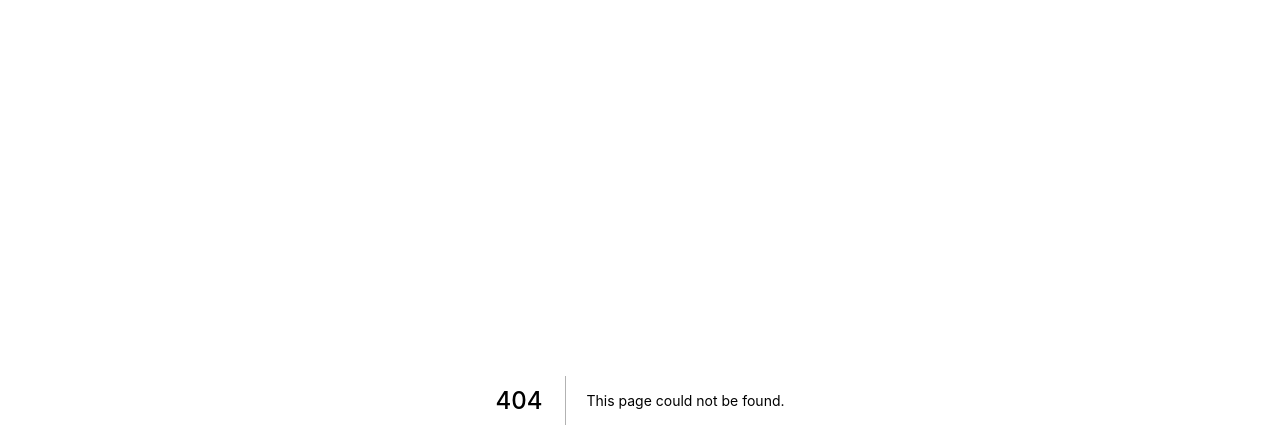
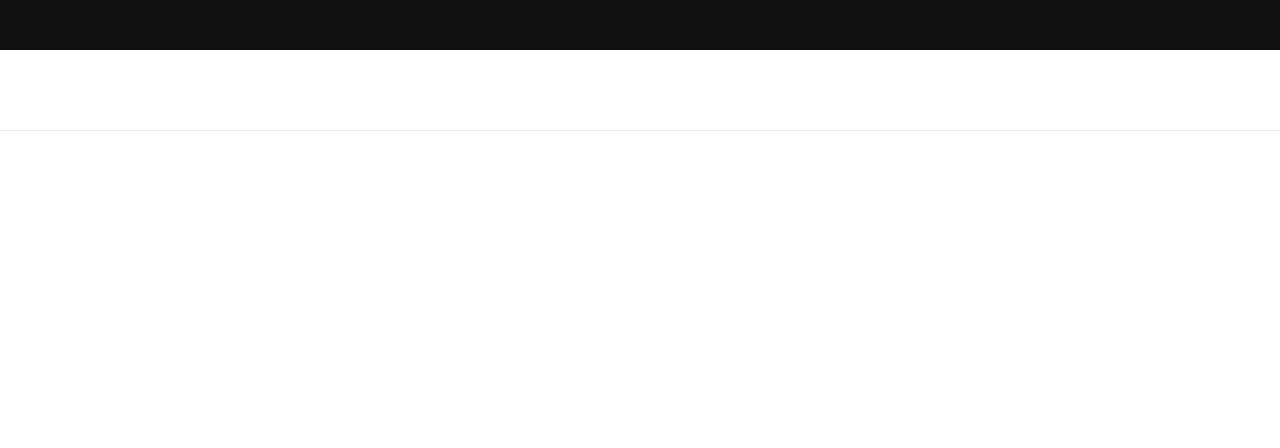
Before and after one commit to casey1991/layout-templates, a Next.js app: page /navbar/next in a window 1280 px wide. Before the commit this address had no page. Shown: the top 448 px of the page. Built offline with nearby package versions, Linux system fonts and the light colour scheme.

Commit message:
#LAYOUT: create sticky next navbar

```diff
--- a/pages/navbar/index.tsx
+++ b/pages/navbar/index.tsx
@@ -2,6 +2,7 @@ export const Index = () => {
   return (
     <div>
       <a href="/navbar/sketch">Sketch</a>
+      <a href="/navbar/next">Next</a>
     </div>
   );
 };
--- /dev/null
+++ b/pages/navbar/next.tsx
@@ -0,0 +1,38 @@
+import React from "react";
+export const SketchBavbar = () => {
+  return (
+    <div>
+      <div className="banner"></div>
+      <header></header>
+      <main>
+        <section></section>
+        <section></section>
+        <section></section>
+      </main>
+      <style jsx global>
+        {`
+          *,
+          *::before,
+          *::after {
+            padding: 0;
+            margin: 0;
+          }
+          .banner {
+            height: 50px;
+            background-color: #111;
+          }
+          header {
+            position: sticky;
+            top: 0;
+            height: 80px;
+            border-bottom: 1px solid #eaeaea;
+          }
+          main section {
+            height: 100vh;
+          }
+        `}
+      </style>
+    </div>
+  );
+};
+export default SketchBavbar;
```
